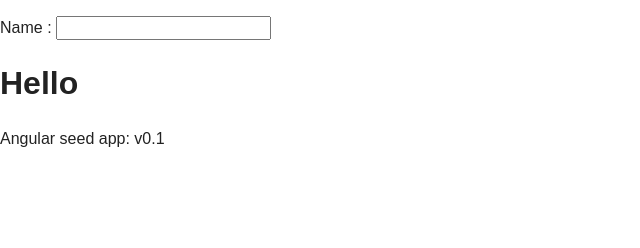
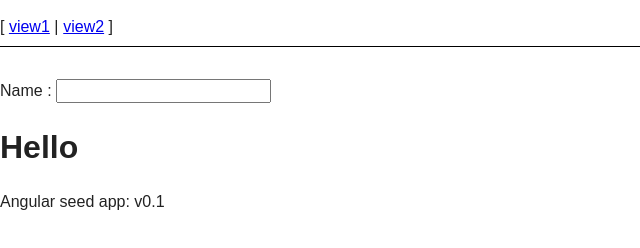
Before and after one commit to HamidL/RaceConditionsWeb, a website: page app/index.html in a window 1280 px wide. Shown: the whole page, without its empty margins (0-640 px from the left). Drawn offline with nearby package versions, Linux system fonts and the light colour scheme.

```diff
--- a/app/index.html
+++ b/app/index.html
@@ -15,6 +15,10 @@
   <script src="bower_components/html5-boilerplate/dist/js/vendor/modernizr-2.8.3.min.js"></script>
 </head>
 <body>
+  <ul class="menu">
+    <li><a href="#!/register">view1</a></li>
+    <li><a href="#!/view2">view2</a></li>
+  </ul>
 
   <!--[if lt IE 7]>
       <p class="browsehappy">You are using an <strong>outdated</strong> browser. Please <a href="http://browsehappy.com/">upgrade your browser</a> to improve your experience.</p>
@@ -27,7 +31,6 @@
 
   <div>Angular seed app: v<span app-version></span></div>
 
-  <script src="//ajax.googleapis.com/ajax/libs/angularjs/x.x.x/angular.min.js"></script>
   <script src="bower_components/angular/angular.js"></script>
   <script src="bower_components/angular-route/angular-route.js"></script>
   <script src="app.js"></script>
```
Also changed, not shown: 1 other file.
